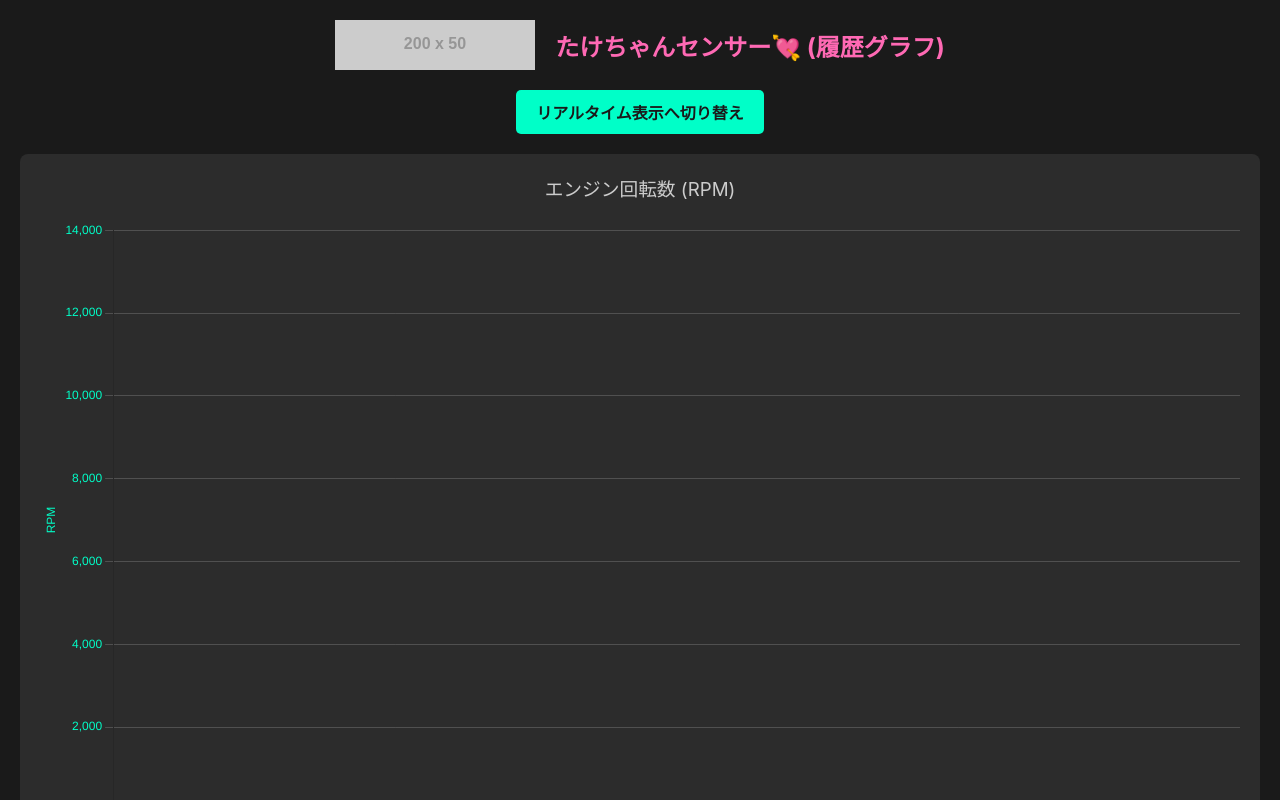
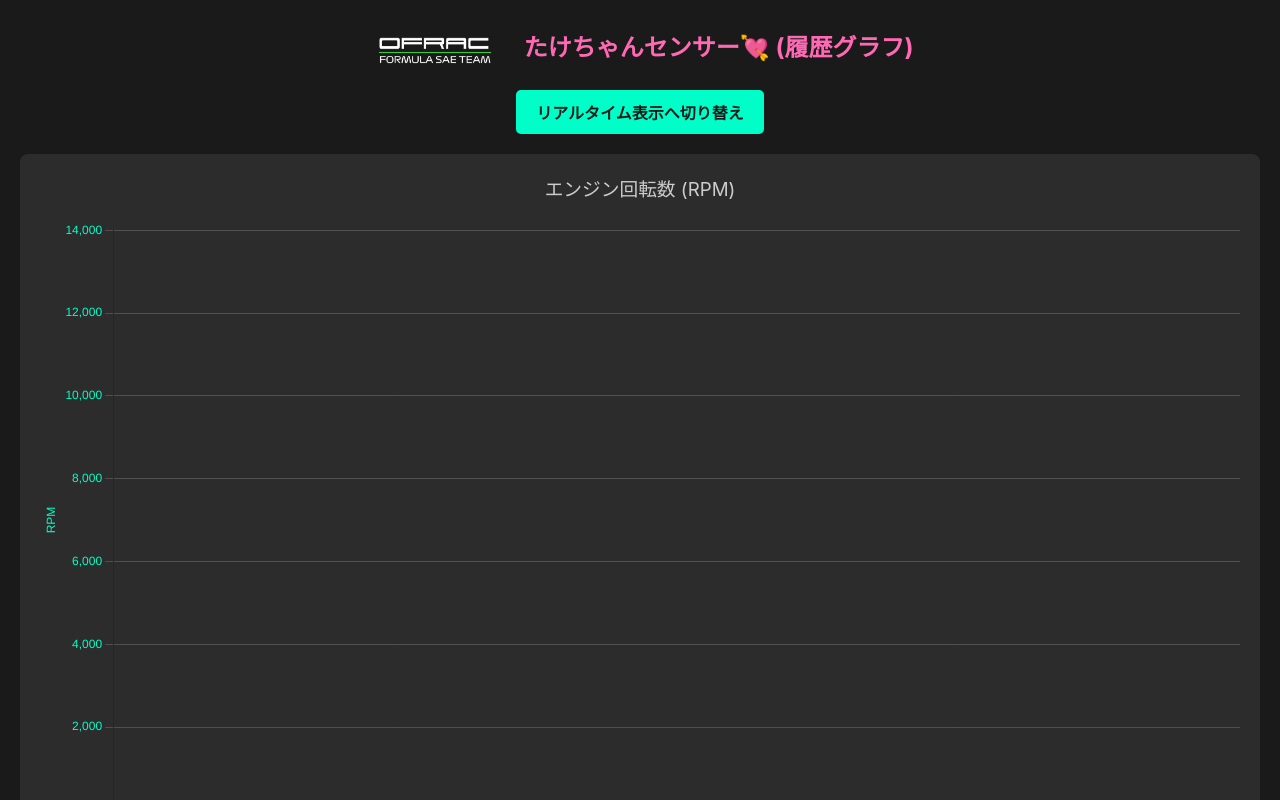
Before and after one commit to kaikkaichi/kaikaichi.github.io, a plain HTML site: page dashbord_history.html in a window 1280 px wide. Shown: the top 800 px of the page. Drawn offline with nearby package versions, Linux system fonts and the light colour scheme; no server answers; placeholder pictures from the web are drawn by us.

Commit message:
Update dashbord_history.html

```diff
--- a/dashbord_history.html
+++ b/dashbord_history.html
@@ -66,7 +66,7 @@
 </head>
 <body>
     <div class="header">
-        <img src="https://placehold.co/200x50/1a1a1a/FF69B4?text=OFRAC" alt="OFRAC Logo">
+        <img src="./OFRACロゴ.png" alt="OFRAC Logo">
         <h2>たけちゃんセンサー💘 (履歴グラフ)</h2>
     </div>
 
```
